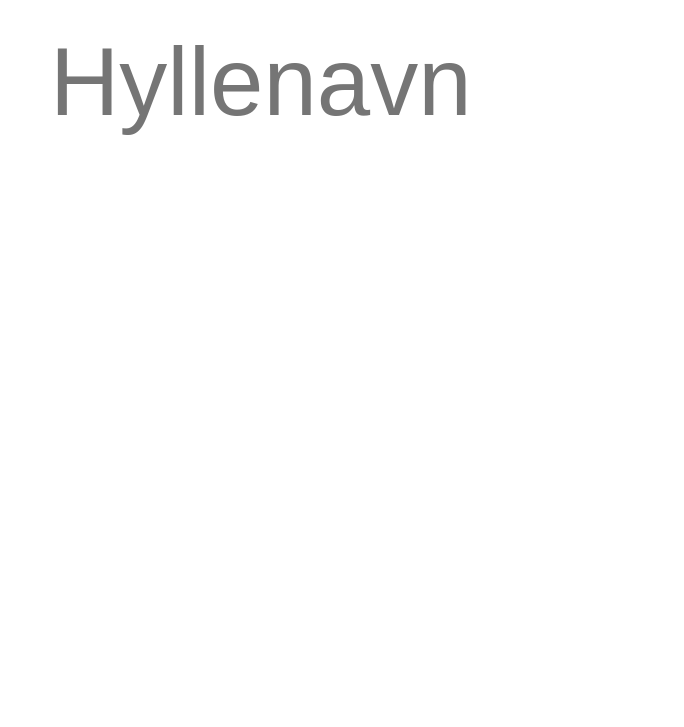
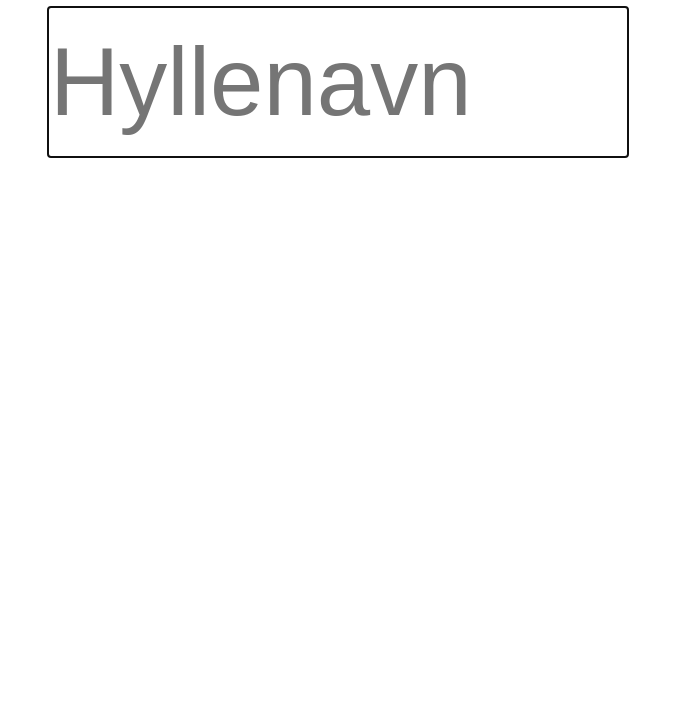
Before and after one commit to Martialcart/HylleKoder, a plain HTML site: page index.html in a window 1280 px wide. Shown: the part 73-800 px from the top of the page, without its empty margins (0-684 px from the left). Drawn offline with Linux system fonts and the light colour scheme.

Commit message:
feat: force focus on input at load

```diff
--- a/index.html
+++ b/index.html
@@ -23,7 +23,8 @@
 			maxlength="3"
 			placeholder="Hyllenavn"
 			id="barcodeInput"
-			type="TEXT" >
+			type="TEXT"
+			autofocus >
 		    <canvas id="barcode"></canvas>
 		</li>
 	    </ul>
```
